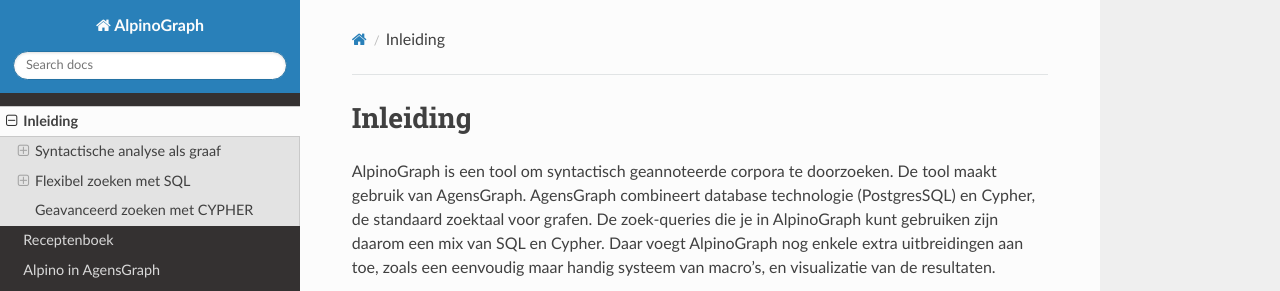
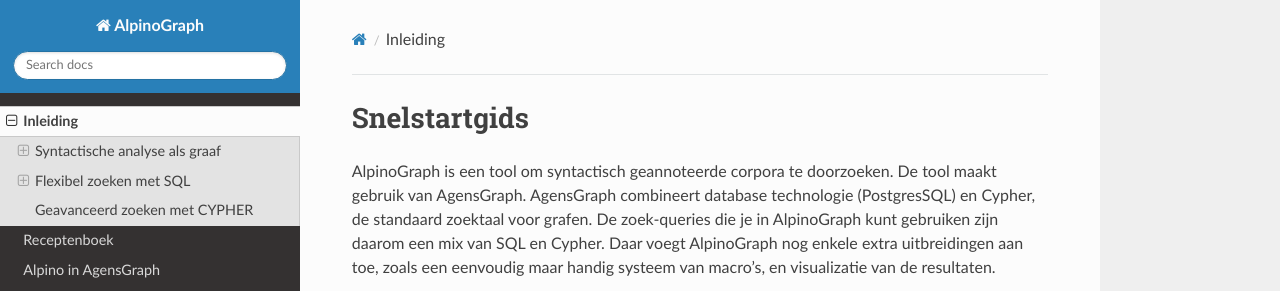
Before and after one commit to rug-compling/alpinograph-docs, an MkDocs documentation site: the page built from docs/index.md, in a window 1280 px wide and 900 px high. Shown: the top 291 px of the window. Built offline with MkDocs 1.6.1, drawn with Linux system fonts in a browser that asks for light colours; nearby versions of some CDN libraries.

Commit message:
Update index.md

```diff
--- a/docs/index.md
+++ b/docs/index.md
@@ -1,4 +1,4 @@
-# Inleiding
+# Snelstartgids
 
 AlpinoGraph is een tool om syntactisch geannoteerde corpora te doorzoeken. De tool maakt gebruik van AgensGraph. AgensGraph combineert database technologie (PostgresSQL) en Cypher, de standaard zoektaal voor grafen. De zoek-queries die je in AlpinoGraph kunt gebruiken zijn daarom een mix van SQL en Cypher. Daar voegt AlpinoGraph nog enkele extra uitbreidingen aan toe, zoals een eenvoudig maar handig systeem van macro's, en visualizatie van de resultaten.
 
```
